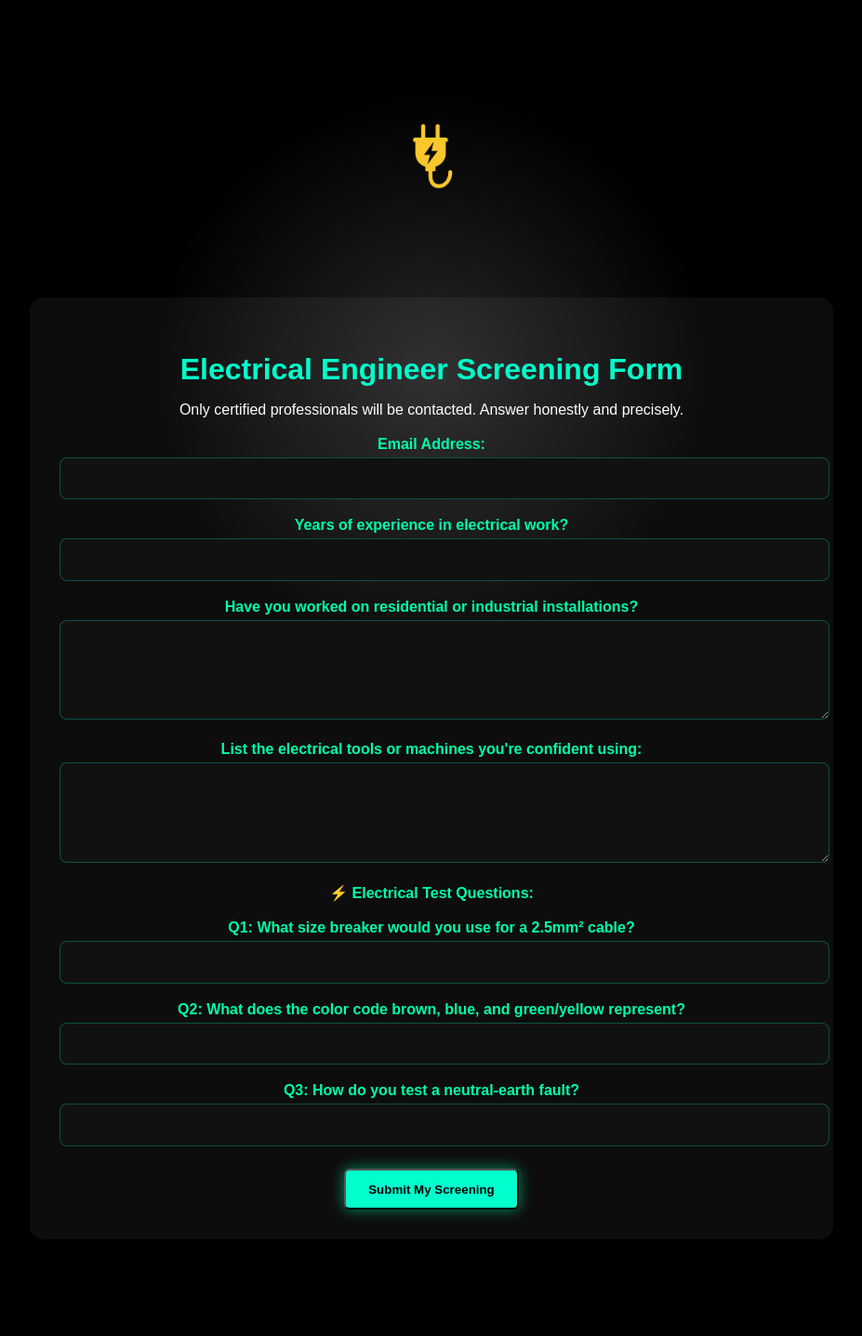
After one commit to lordwisetech/Mayor-D-Electrical-Contractor, a Django app: page /engineer/apply/ in a window 1280 px wide. The commit adds this page. Shown: the whole page at 93% size, without its empty margins (176-1103 px from the left). Run offline with Django 5.2, Linux system fonts and the light colour scheme; some libraries are stand-ins or nearby versions.

Commit message:
Add engineer screening form with EmailJS integration and env-based credentials

```diff
--- /dev/null
+++ b/myapp/templates/engineer_apply.html
@@ -0,0 +1,190 @@
+{% load static %}
+
+
+
+<!DOCTYPE html>
+<html lang="en">
+<head>
+   <meta charset="UTF-8">
+<meta name="viewport" content="width=device-width, initial-scale=1.0">
+<meta name="description" content="Engineer Screening Form for Mayor D Electrical Services. Only certified professionals will be contacted.">
+<meta name="keywords" content="Electrical Engineer, Screening Form, Mayor D, Electrical Services, Professional Engineers">
+  <title>Engineer Screening – Mayor D</title>
+  <style>
+    body, html {
+      margin: 0;
+      padding: 0;
+      background: #000;
+      color: #fff;
+      font-family: 'Montserrat', sans-serif;
+    }
+     .logo {
+      width: 100px;
+      margin-bottom: 2rem;
+    }
+
+    #torch {
+      transition: transform 0.05s ease-out;
+      text-shadow: 0 0 10px #00ffcc;
+      filter: drop-shadow(0 0 8px #00ffee);
+    }
+
+    .flashlight-container {
+      text-align: center;
+      padding: 15vh 2rem 5vh;
+      position: relative;
+      z-index: 2;
+    }
+
+    .section {
+      max-width: 800px;
+      margin: 4rem auto;
+      background: rgba(255, 255, 255, 0.05);
+      padding: 2rem;
+      border-radius: 15px;
+      backdrop-filter: blur(4px);
+      position: relative;
+      z-index: 2;
+    }
+
+    .section h2 {
+      color: #00ffcc;
+      margin-bottom: 1rem;
+      font-size: 2rem;
+    }
+
+    .section label {
+      display: block;
+      margin-top: 1.2rem;
+      font-weight: bold;
+      color: #00ffaa;
+    }
+
+    .section input,
+    .section textarea {
+      width: 100%;
+      padding: 0.8rem;
+      margin-top: 0.3rem;
+      background: #111;
+      border: 1px solid #00ffcc44;
+      border-radius: 8px;
+      color: #fff;
+      font-size: 1rem;
+    }
+
+    .section textarea {
+      resize: vertical;
+      min-height: 80px;
+    }
+
+    .btn-glow {
+      background: #00ffcc;
+      color: #000;
+      padding: 0.8rem 1.5rem;
+      border-radius: 6px;
+      font-weight: bold;
+      text-decoration: none;
+      box-shadow: 0 0 15px #00ffaa88;
+      transition: 0.3s ease;
+      margin-top: 1.5rem;
+      cursor: pointer;
+      display: inline-block;
+    }
+
+    .btn-glow:hover {
+      background: #00ffaa;
+      transform: scale(1.05);
+      box-shadow: 0 0 25px #00ffaaaa;
+    }
+
+    .flashlight {
+      position: fixed;
+      top: 0;
+      left: 0;
+      width: 100vw;
+      height: 100vh;
+      pointer-events: none;
+      background: radial-gradient(circle at center, rgba(255,255,255,0.15) 0%, rgba(0,0,0,0.98) 40%);
+      mix-blend-mode: screen;
+      z-index: 1;
+    }
+  </style>
+</head>
+<body>
+
+<div class="flashlight-container">
+  <img src="{% static 'images/logo.png' %}" alt="Mayor D Logo" class="logo">
+  <div class="section">
+    <h2>Electrical Engineer Screening Form</h2>
+    <p>Only certified professionals will be contacted. Answer honestly and precisely.</p>
+
+    <form id="engineerScreenForm">
+      <label>Email Address:</label>
+      <input type="email" name="email" required>
+
+      <label>Years of experience in electrical work?</label>
+      <input type="text" name="experience" required>
+
+      <label>Have you worked on residential or industrial installations?</label>
+      <textarea name="project_type" required></textarea>
+
+      <label>List the electrical tools or machines you're confident using:</label>
+      <textarea name="tools" required></textarea>
+
+      <label>⚡ Electrical Test Questions:</label>
+
+      <label>Q1: What size breaker would you use for a 2.5mm² cable?</label>
+      <input type="text" name="q1" required>
+
+      <label>Q2: What does the color code brown, blue, and green/yellow represent?</label>
+      <input type="text" name="q2" required>
+
+      <label>Q3: How do you test a neutral-earth fault?</label>
+      <input type="text" name="q3" required>
+
+      <button type="submit" class="btn-glow">Submit My Screening</button>
+    </form>
+  </div>
+</div>
+
+<div class="flashlight"></div>
+
+<!-- ENV VARS from Django -->
+<script>
+  window.EMAILJS_PUBLIC_KEY = "('JCXRpOY2fFf3lDLSO')";
+  window.EMAILJS_SERVICE_ID = "('service_zhvni0b')";
+  window.EMAILJS_TEMPLATE_ID = "('template_0ykdibo')";
+</script>
+
+<script src="https://cdn.jsdelivr.net/npm/emailjs-com@3/dist/email.min.js"></script>
+<script src="https://cdn.jsdelivr.net/npm/emailjs-com@3/dist/email.min.js"></script>
+<script>
+  // Clean env setup
+   window.EMAILJS_PUBLIC_KEY = "{{ EMAILJS_PUBLIC_KEY }}";
+  window.EMAILJS_SERVICE_ID = "{{ EMAILJS_SERVICE_ID }}";
+  window.EMAILJS_TEMPLATE_ID = "{{ EMAILJS_TEMPLATE_ID }}";
+
+
+  // Init EmailJS
+  (function() {
+    emailjs.init(window.EMAILJS_PUBLIC_KEY);
+  })();
+
+  // Hook up the form
+  document.getElementById('engineerScreenForm').addEventListener('submit', function(e) {
+    e.preventDefault();
+
+    emailjs.sendForm(window.EMAILJS_SERVICE_ID, window.EMAILJS_TEMPLATE_ID, this)
+      .then(function(response) {
+        console.log('SUCCESS!', response.status, response.text);
+        alert('Screening submitted successfully! We’ll contact you if qualified.');
+        e.target.reset();
+      }, function(error) {
+        console.error('FAILED >>>', error);
+        alert('Something went wrong. Check the console for details.');
+      });
+  });
+</script>
+
+</body>
+</html>
--- a/myapp/templates/landingpage.html
+++ b/myapp/templates/landingpage.html
@@ -137,7 +137,7 @@
     <img src="{% static 'images/logo.png' %}" alt="Mayor D Logo" class="logo">
     <h1>Mayor D Electrical Contractor</h1>
     <p>Real-time chat, detailed quotations (with materials list, printable as PDF), and job tracking — all in one place.</p>
-    <a href="" class="btn">Hire an Engineer</a>
+    <a href="/register/customer" class="btn">Hire an Engineer</a>
   </div>
      <div id="torch" style="position: fixed; top: 0; left: 0; z-index: 3; font-size: 2.5rem; pointer-events: none;">
   🔦
@@ -173,7 +173,7 @@
 <div class="section call-to-action">
   <h2>Do You Have the Skills?</h2>
   <p>Are you a certified electrical engineer ready to work and earn with Mayor D? Join our network and start getting real job requests today!</p>
-  <a href="" class="btn btn-glow">Register as Engineer</a>
+  <a href="/engineer/apply" class="btn btn-glow">Register as Engineer</a>
 </div>
 
 
--- /dev/null
+++ b/myapp/templates/register_customer.html
@@ -0,0 +1,6 @@
+<h2>Register to Hire an Engineer</h2>
+<form method="post">
+  {% csrf_token %}
+  {{ form.as_p }}
+  <button type="submit">Register</button>
+</form>
--- /dev/null
+++ b/myapp/templates/register_engineer.html
@@ -0,0 +1,6 @@
+<h2>Join as an Engineer</h2>
+<form method="post">
+  {% csrf_token %}
+  {{ form.as_p }}
+  <button type="submit">Register</button>
+</form>
--- a/myapp/urls.py
+++ b/myapp/urls.py
@@ -9,12 +9,11 @@ from . import views
 
 urlpatterns = [
     path('', views.landing, name='landing'),
-    # path('signup/', views.engineer_signup, name='engineer_signup'),
-    # path('engineers/', views.engineer_directory, name='engineer_directory'),
-    # path('login/', views.engineer_login, name='engineer_login'),
-
-
-
+    path('register/engineer/', views.register_engineer, name='register_engineer'),
+    path('register/customer/', views.register_customer, name='register_customer'),
+    path('account/engineer/', views.engineer_dash, name='engineer_dashboard'),
+    path('account/', views.customer_dash, name='customer_dashboard'),
+    path('engineer/apply/', views.engineer_apply, name='engineer_apply'),
 
 ]
 #urlpatterns += static(settings.MEDIA_URL, document_root=settings.MEDIA_ROOT)
--- a/myapp/views.py
+++ b/myapp/views.py
@@ -1,50 +1,69 @@
-from django.shortcuts import render,redirect
-from django.contrib.auth import authenticate, login
-# Create your views here.
-# views.py
+
+from django.conf import settings
+from django.contrib.auth import login
+from django.shortcuts import render, redirect
+from .forms import EngineerRegisterForm, CustomerRegisterForm
+from .models import EngineerProfile, CustomerProfile
+from django.contrib.auth.models import User
+
+def register_engineer(request):
+    if request.method == 'POST':
+        form = EngineerRegisterForm(request.POST)
+        if form.is_valid():
+            user = form.save(commit=False)
+            user.set_password(form.cleaned_data['password'])
+            user.save()
+
+            EngineerProfile.objects.create(
+                user=user,
+                phone=form.cleaned_data['phone'],
+                skills=form.cleaned_data['skills']
+            )
+
+            login(request, user)
+            return redirect('engineer_dashboard')
+    else:
+        form = EngineerRegisterForm()
+
+    return render(request, 'register_engineer.html', {'form': form})
+
+
+def register_customer(request):
+    if request.method == 'POST':
+        form = CustomerRegisterForm(request.POST)
+        if form.is_valid():
+            user = form.save(commit=False)
+            user.set_password(form.cleaned_data['password'])
+            user.save()
+
+            CustomerProfile.objects.create(
+                user=user,
+                phone=form.cleaned_data['phone'],
+                address=form.cleaned_data['address']
+            )
+
+            login(request, user)
+            return redirect('customer_dashboard')
+    else:
+        form = CustomerRegisterForm()
+
+    return render(request, 'register_customer.html', {'form': form})
+
 
 
 def landing(request):
     return render(request, 'landingpage.html')
 
+def customer_dash(request):
+    return render(request, 'customer_dashboard.html')
 
+def engineer_dash(request):
+    return render(request, 'engineer_dashboard.html')
 
-
-
-# from .forms import EngineerSignupForm
-# from .models import Engineer
-
-# def engineer_signup(request):
-#     if request.method == 'POST':
-#         form = EngineerSignupForm(request.POST, request.FILES)
-#         if form.is_valid():
-#             engineer = form.save(commit=False)
-#             engineer.set_password(form.cleaned_data['password'])
-#             engineer.save()
-#             return redirect('engineer_login')
-#     else:
-#         form = EngineerSignupForm()
-
-#     return render(request, 'engineer_signup.html', {'form': form})
-
-
-# def engineer_directory(request):
-#     engineers = Engineer.objects.all()
-#     return render(request, 'engineer_directory.html', {'engineers': engineers})
-
-
-
-
-
-
-# def engineer_login(request):
-#     if request.method == 'POST':
-#         email = request.POST.get('email')
-#         password = request.POST.get('password')
-#         user = authenticate(request, username=email, password=password)
-#         if user is not None:
-#             login(request, user)
-#             return redirect('engineer_directory')  # You can change this
-#         else:
-#             return render(request, 'engineer_login.html', {'error': 'Invalid login credentials'})
-#     return render(request, 'engineer_login.html')
+def engineer_apply(request):
+    context = {
+        "EMAILJS_PUBLIC_KEY": settings.EMAILJS_PUBLIC_KEY,
+        "EMAILJS_SERVICE_ID": settings.EMAILJS_SERVICE_ID,
+        "EMAILJS_TEMPLATE_ID": settings.EMAILJS_TEMPLATE_ID,
+    }
+    return render(request, 'engineer_apply.html',context)
```
Also changed, not shown: mayorD/settings.py (+7 -14 lines), myapp/forms.py (added, +20 -0 lines), myapp/models.py (+45 -26 lines), myapp/templates/customer_dashboard.html (renamed from myapp/templates/engineer_directory.html, +4 -13 lines), myapp/templates/engineer_dashboard.html (added, +74 -0 lines), myapp/templates/engineer_login.html (deleted, +0 -80 lines), myapp/templates/engineer_signup.html (deleted, +0 -95 lines), db.sqlite3, myapp/migrations/0003_initial.py (added), 2 other files.
